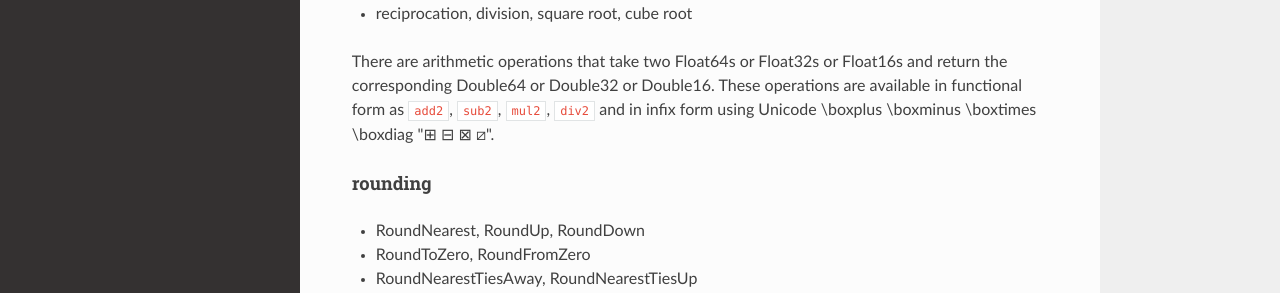
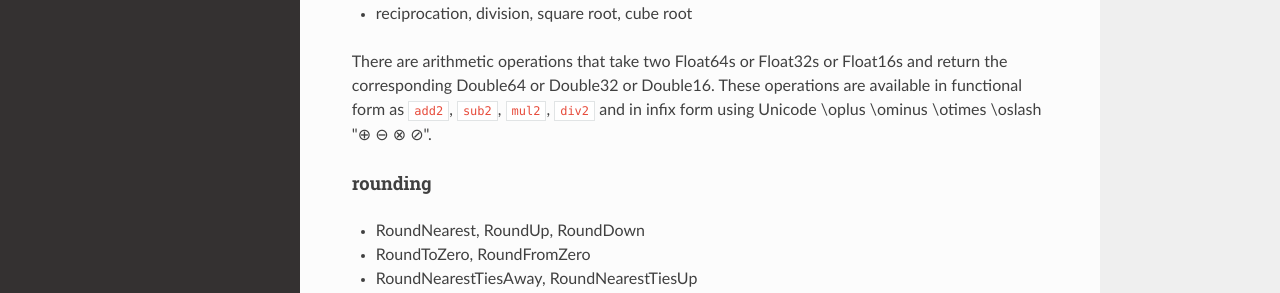
Before and after one commit to JuliaMath/DoubleFloats.jl, an MkDocs documentation site: the page built from docs/src/capabilities.md, in a window 1280 px wide and 900 px high, scrolled down 451 px. Shown: the part 158-451 px from the top of the window. Built offline with MkDocs 1.6.1, drawn with Linux system fonts in a browser that asks for light colours; nearby versions of some CDN libraries; old or Windows-style settings are respelled for this version of MkDocs.

Commit message:
Update capabilities.md

```diff
--- a/docs/src/capabilities.md
+++ b/docs/src/capabilities.md
@@ -26,7 +26,7 @@
 - multiplication, square, cube
 - reciprocation, division, square root, cube root
 
-There are arithmetic operations that take two Float64s or Float32s or Float16s and return the corresponding Double64 or Double32 or Double16.  These operations are available in functional form as `add2`, `sub2`, `mul2`, `div2` and in infix form using Unicode \boxplus \boxminus \boxtimes \boxdiag "⊞ ⊟ ⊠ ⧄".
+There are arithmetic operations that take two Float64s or Float32s or Float16s and return the corresponding Double64 or Double32 or Double16.  These operations are available in functional form as `add2`, `sub2`, `mul2`, `div2` and in infix form using Unicode \oplus \ominus \otimes \oslash "⊕ ⊖ ⊗ ⊘".
 
 #### rounding
 - RoundNearest, RoundUp, RoundDown
```
